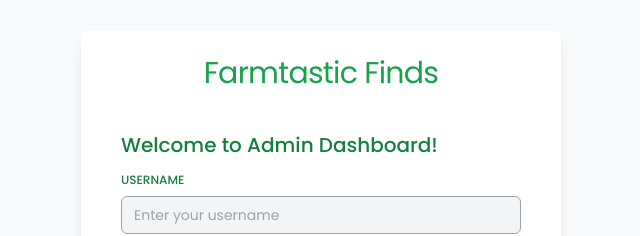
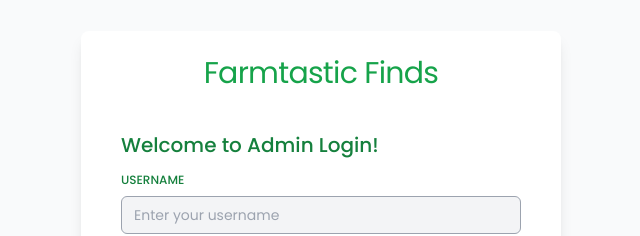
Before and after one commit to Apsan1/Farmtastic-Finds-L5CG10, a React (Vite) app in the folder frontend/vite-project/: page /admin/login in a window 1280 px wide. Shown: the part 179-415 px from the top of the page, without its empty margins (319-959 px from the left). Built offline with nearby package versions, Linux system fonts and the light colour scheme.

Commit message:
Changed the title in admin login page

```diff
--- a/frontend/vite-project/src/components/admin.jsx
+++ b/frontend/vite-project/src/components/admin.jsx
@@ -42,7 +42,7 @@ const Admin = () => {
                                 <span className="flex-shrink-0 text-3xl font-green  tracking-tight opacity-100">Farmtastic Finds</span>
                             </a>
                         </div>
-                        <h4 className="mb-2 font-medium text-green-700 xl:text-xl">Welcome to Admin Dashboard!</h4>
+                        <h4 className="mb-2 font-medium text-green-700 xl:text-xl">Welcome to Admin Login!</h4>
                         <form className="mb-4" onSubmit={handleLogin}>
                             <div className="mb-4">
                                 <label htmlFor="username" className="mb-2 inline-block text-xs font-medium uppercase text-green-700">Username</label>
```
